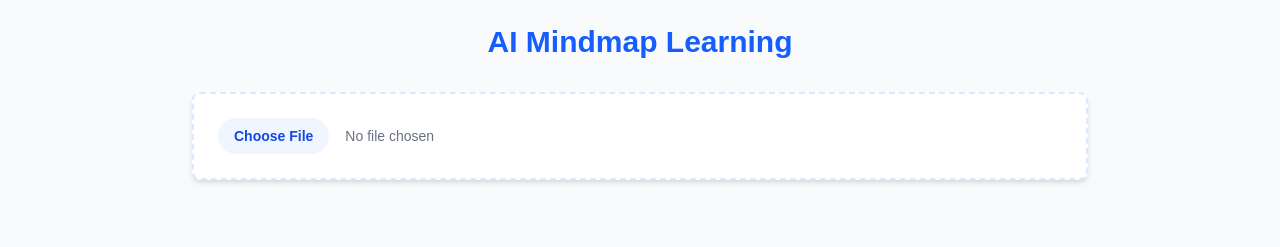
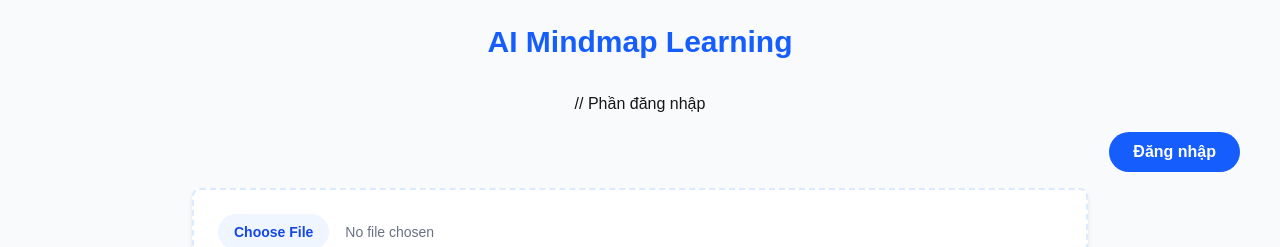
Before and after one commit to kuroo2009/ai-mindmap-app, a Next.js app in the folder frontend/: page / in a window 1280 px wide. Shown: the top 247 px of the page. Built offline with nearby package versions, Linux system fonts and the light colour scheme; no server answers.

Commit message:
login in main site

```diff
--- a/frontend/app/page.tsx
+++ b/frontend/app/page.tsx
@@ -5,6 +5,7 @@ import Quiz from '../components/Quiz';
 import LoadingSkeleton from '../components/LoadingSkeleton';
 import HistoryDashboard from '../components/history';
 import axios from 'axios'; // Đảm bảo đã cài axios
+import Link from 'next/link';
 
 interface AISummaryData {
   Mindmap: any[];
@@ -68,7 +69,14 @@ export default function Home() {
   return (
     <main className="flex flex-col items-center p-6 min-h-screen bg-slate-50">
       <h1 className="text-3xl font-bold mb-8 text-blue-600">AI Mindmap Learning</h1>
-
+      // Phần đăng nhập
+      <nav className="w-full flex justify-end p-4">
+        <Link href="/login">
+          <button className="px-6 py-2 bg-blue-600 text-white rounded-full font-semibold hover:bg-blue-700 transition">
+            Đăng nhập
+          </button>
+        </Link>
+      </nav>
       {/* KHU VỰC UPLOAD */}
       <div className="w-full max-w-4xl mb-10 p-6 bg-white rounded-lg shadow-md border-2 border-dashed border-blue-100">
         <input
```
